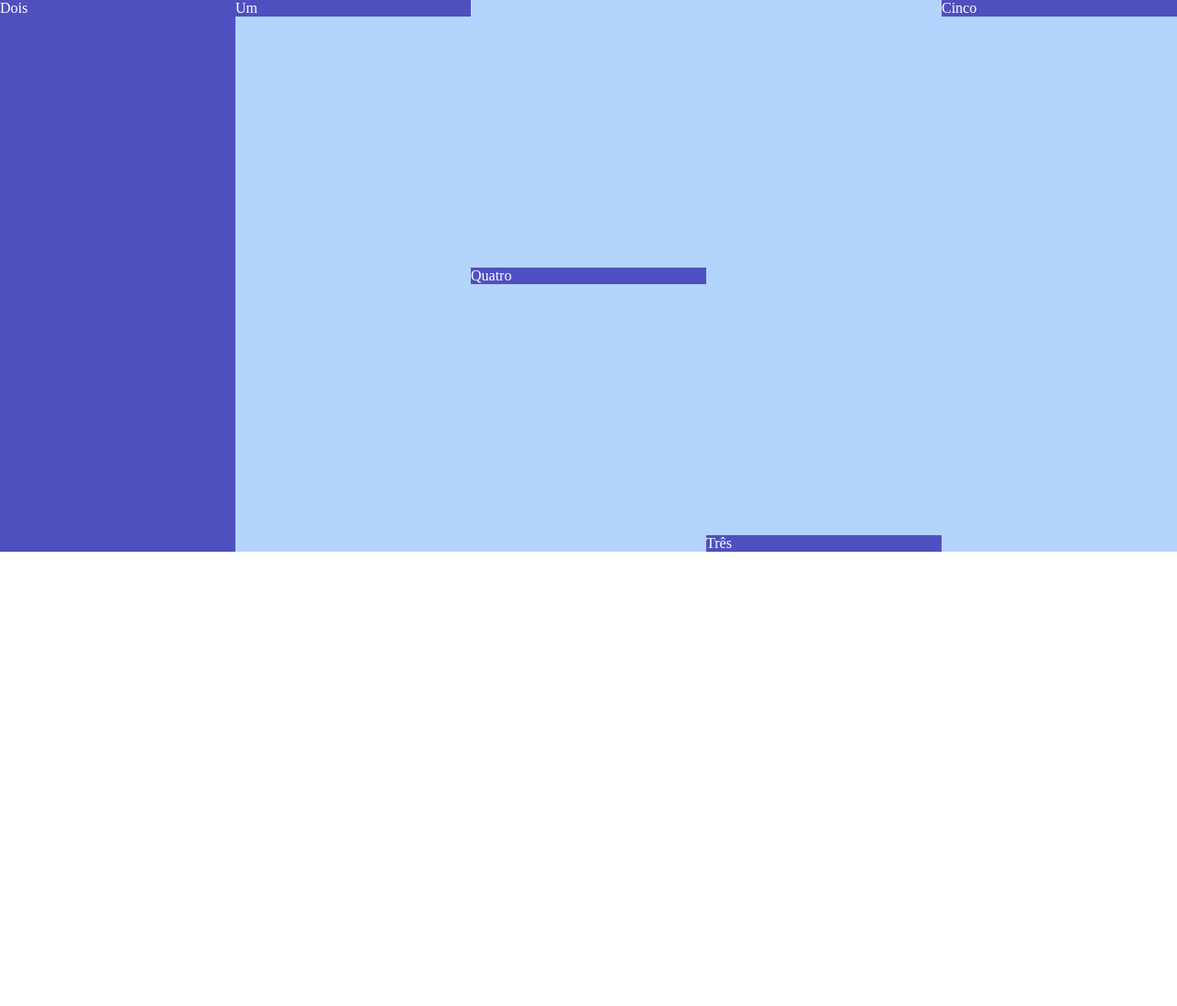
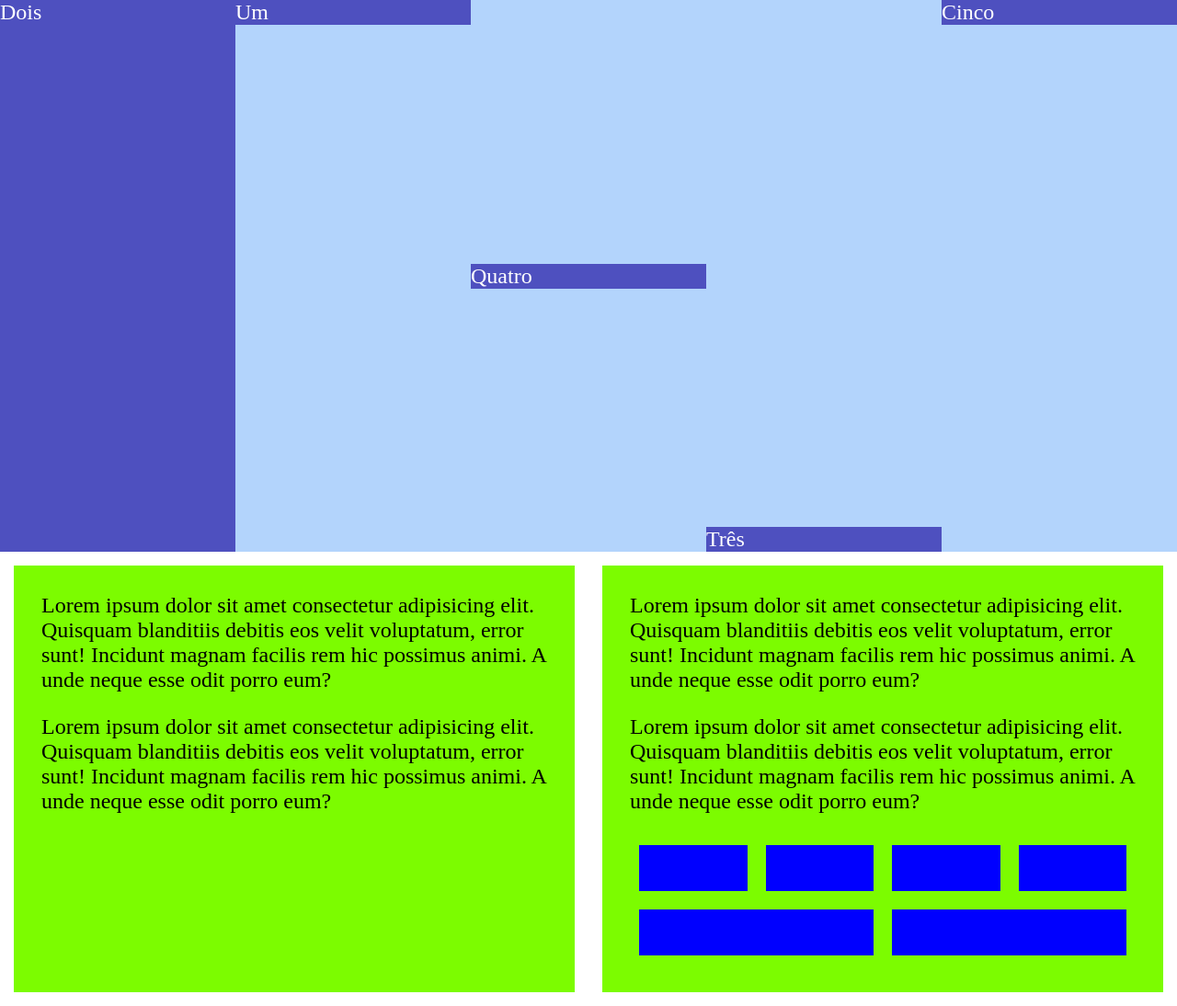
Before and after one commit to fernandams/full-JS, a plain HTML site: page HTML5 and CSS3/css-flexbox.html in a window 1280 px wide. Shown: the whole page at 92% size. Before the commit the page ends 800 px from the top, so only its background shows below. Drawn offline with Linux system fonts and the light colour scheme.

Commit message:
:sparkles: Adds fourth part about Flexbox: flex inside flex
Content of module about HTML5 and CSS3

```diff
--- a/HTML5 and CSS3/assets/css/css-flexbox.css
+++ b/HTML5 and CSS3/assets/css/css-flexbox.css
@@ -2,6 +2,10 @@
     margin: 0;
     padding: 0;
     box-sizing: border-box;
+}
+
+body {
+    font-size: 24px;
 }
 
 .flex-container {
@@ -34,12 +38,43 @@
 .flex-item:nth-child(1) {
     order: -3;
 }
+
 .flex-item:nth-child(2) {
     order: -4;
 }
+
 .flex-item:nth-child(3) {
     order: -1;
 }
+
 .flex-item:nth-child(4) {
     order: -2;
 }
+
+.two-columns {
+    display: flex;
+}
+
+p {
+    margin: 0 0 24px;
+}
+
+.two-columns .col {
+    display: flex;
+    flex-direction: column;
+    background: lawngreen;
+    margin: 15px;
+    padding: 30px;
+}
+
+.gallery {
+    display: flex;
+    flex-flow: row wrap;
+}
+
+.gallery .img {
+    flex: 1 0 20%;
+    height: 50px;
+    background: blue;
+    margin: 10px;
+}
--- a/HTML5 and CSS3/css-flexbox.html
+++ b/HTML5 and CSS3/css-flexbox.html
@@ -32,6 +32,36 @@
         <div class="flex-item">Quatro</div>
         <div class="flex-item">Cinco</div> -->
     </div>
+    <div class="two-columns">
+        <div class="col">
+            <p>Lorem ipsum dolor sit amet consectetur adipisicing elit. Quisquam blanditiis debitis eos velit
+                voluptatum, error sunt! Incidunt magnam facilis rem hic possimus animi. A unde neque esse odit porro
+                eum?
+            </p>
+            <p>Lorem ipsum dolor sit amet consectetur adipisicing elit. Quisquam blanditiis debitis eos velit
+                voluptatum, error sunt! Incidunt magnam facilis rem hic possimus animi. A unde neque esse odit porro
+                eum?
+            </p>
+        </div>
+        <div class="col">
+            <p>Lorem ipsum dolor sit amet consectetur adipisicing elit. Quisquam blanditiis debitis eos velit
+                voluptatum, error sunt! Incidunt magnam facilis rem hic possimus animi. A unde neque esse odit porro
+                eum?
+            </p>
+            <p>Lorem ipsum dolor sit amet consectetur adipisicing elit. Quisquam blanditiis debitis eos velit
+                voluptatum, error sunt! Incidunt magnam facilis rem hic possimus animi. A unde neque esse odit porro
+                eum?
+            </p>
+            <div class="gallery">
+                <div class="img"></div>
+                <div class="img"></div>
+                <div class="img"></div>
+                <div class="img"></div>
+                <div class="img"></div>
+                <div class="img"></div>
+            </div>
+        </div>
+    </div>
 </body>
 
 </html>
```
